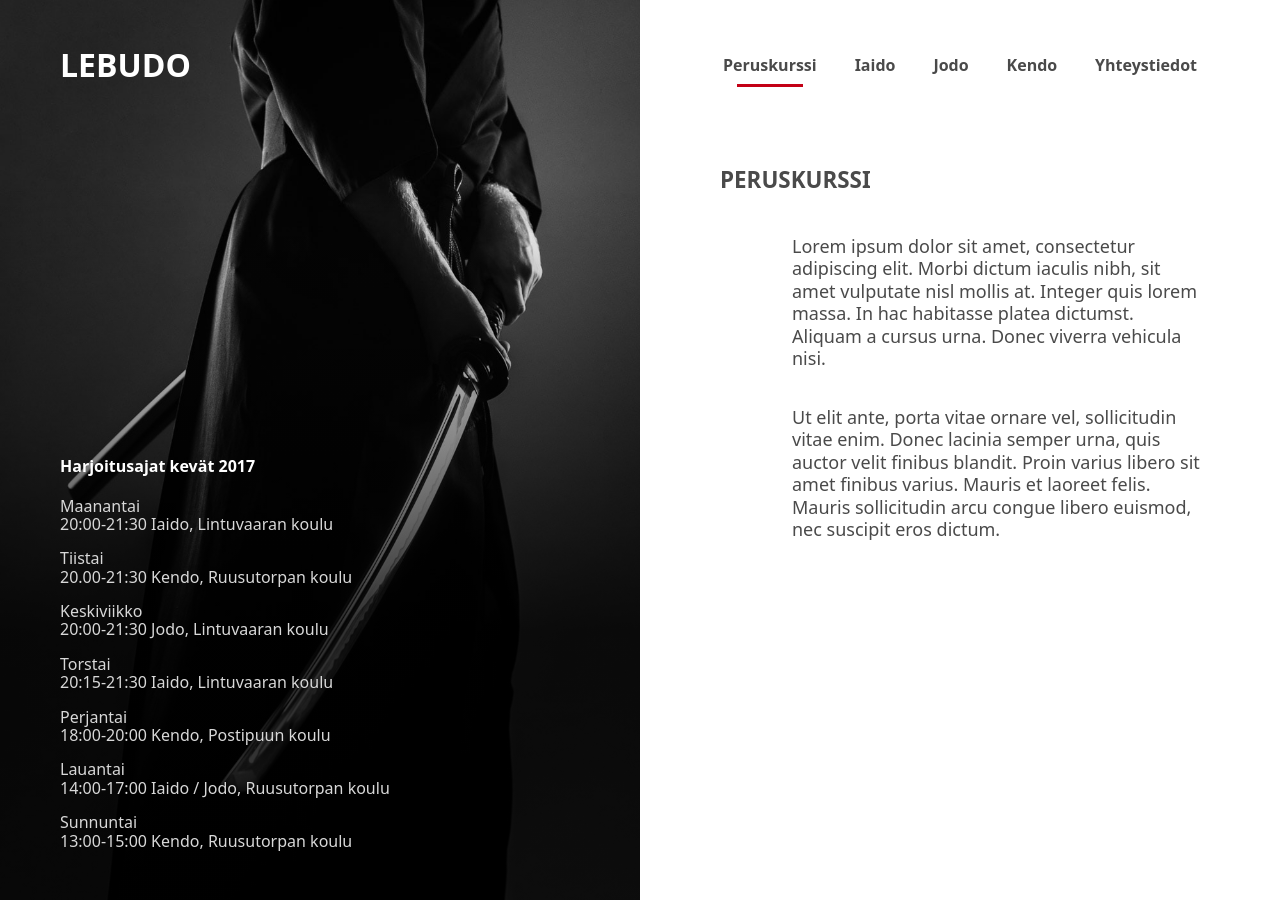
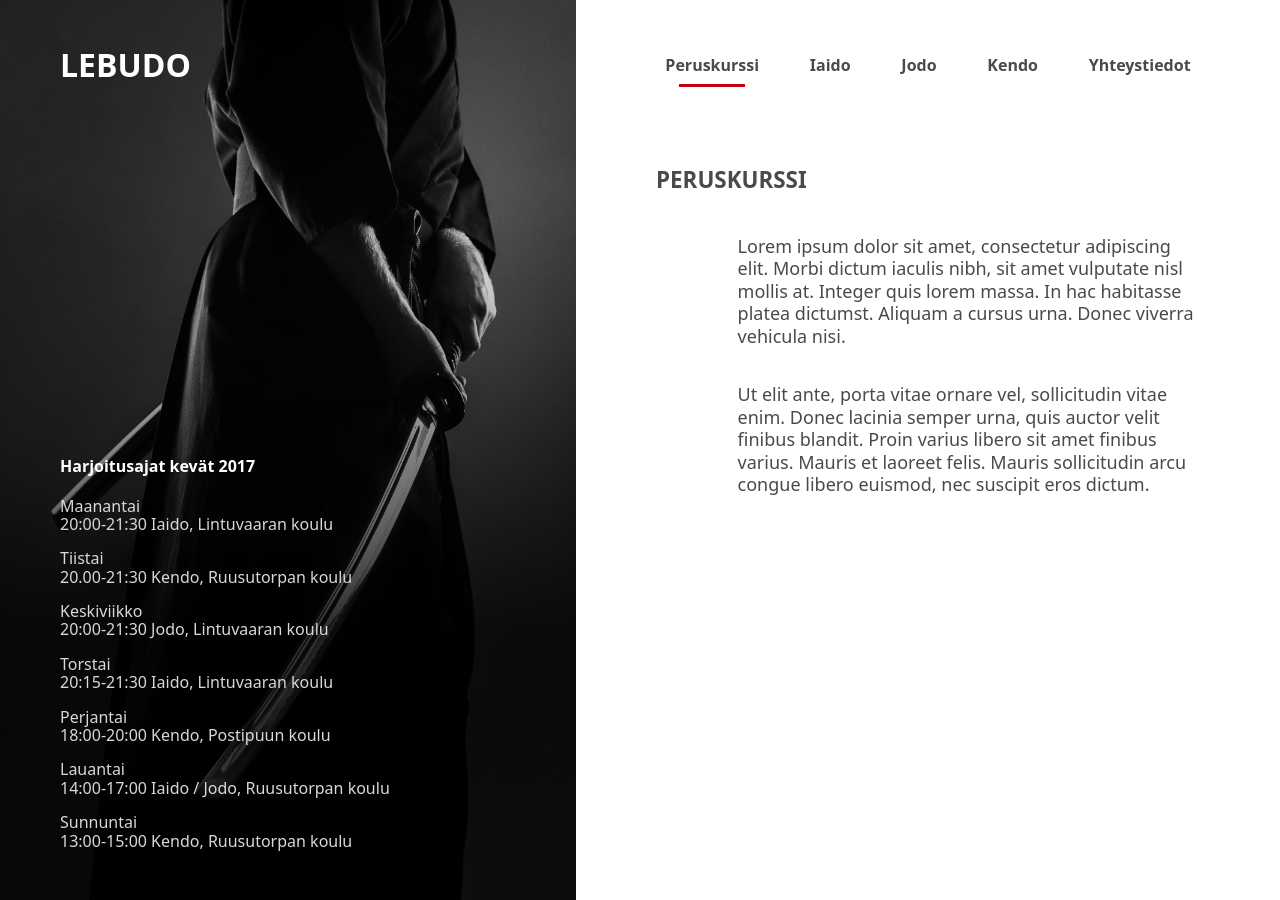
Before and after one commit to lime/lebudo, a Jekyll site: the page built from index.md, in a window 1280 px wide. Built offline with Jekyll 4.4.1, drawn with Linux system fonts in a browser that asks for light colours.

Commit message:
Divide right & left slightly unevenly

```diff
--- a/_sass/_vars.scss
+++ b/_sass/_vars.scss
@@ -20,6 +20,9 @@ $full-page-padding-horizontal: 60px;
 
 $top-bar-line-height: 30px;
 
+$left-side-width: 45%;
+$right-side-width: 100% - $left-side-width;
+
 $screen-breakpoint: 770px;
 
 @mixin small-only {
--- a/assets/main.scss
+++ b/assets/main.scss
@@ -47,7 +47,7 @@ body {
     top: 0;
     left: 0;
     bottom: 0;
-    width: 50%;
+    width: $left-side-width;
     height: 100%;
     min-height: 640px;
   }
@@ -58,6 +58,7 @@ body {
     position: fixed;
     bottom: 0;
     left: 0;
+    width: $left-side-width;
   }
 }
 
@@ -67,7 +68,7 @@ body {
     top: 0;
     right: 0;
     bottom: 0;
-    width: 50%;
+    width: $right-side-width;
     height: 100%;
   }
 }
```
